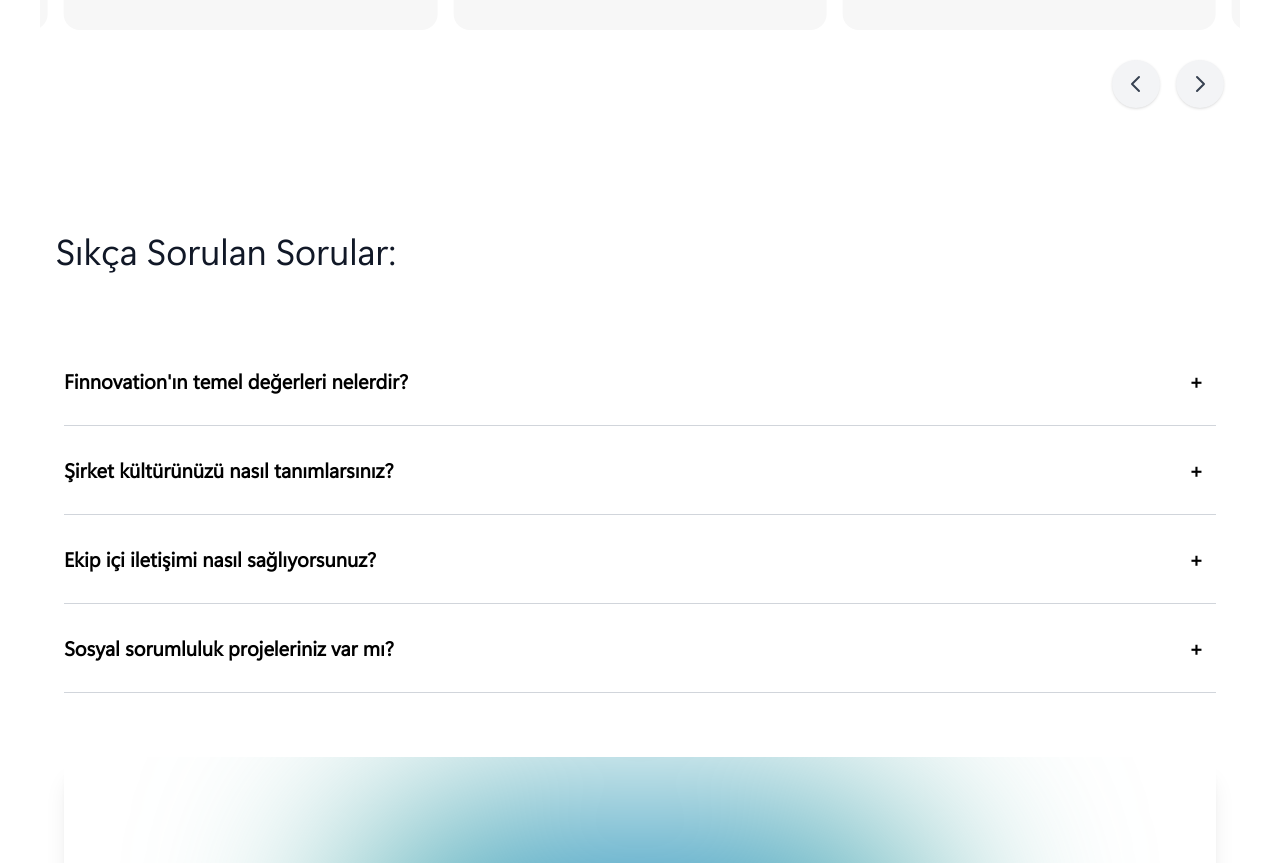
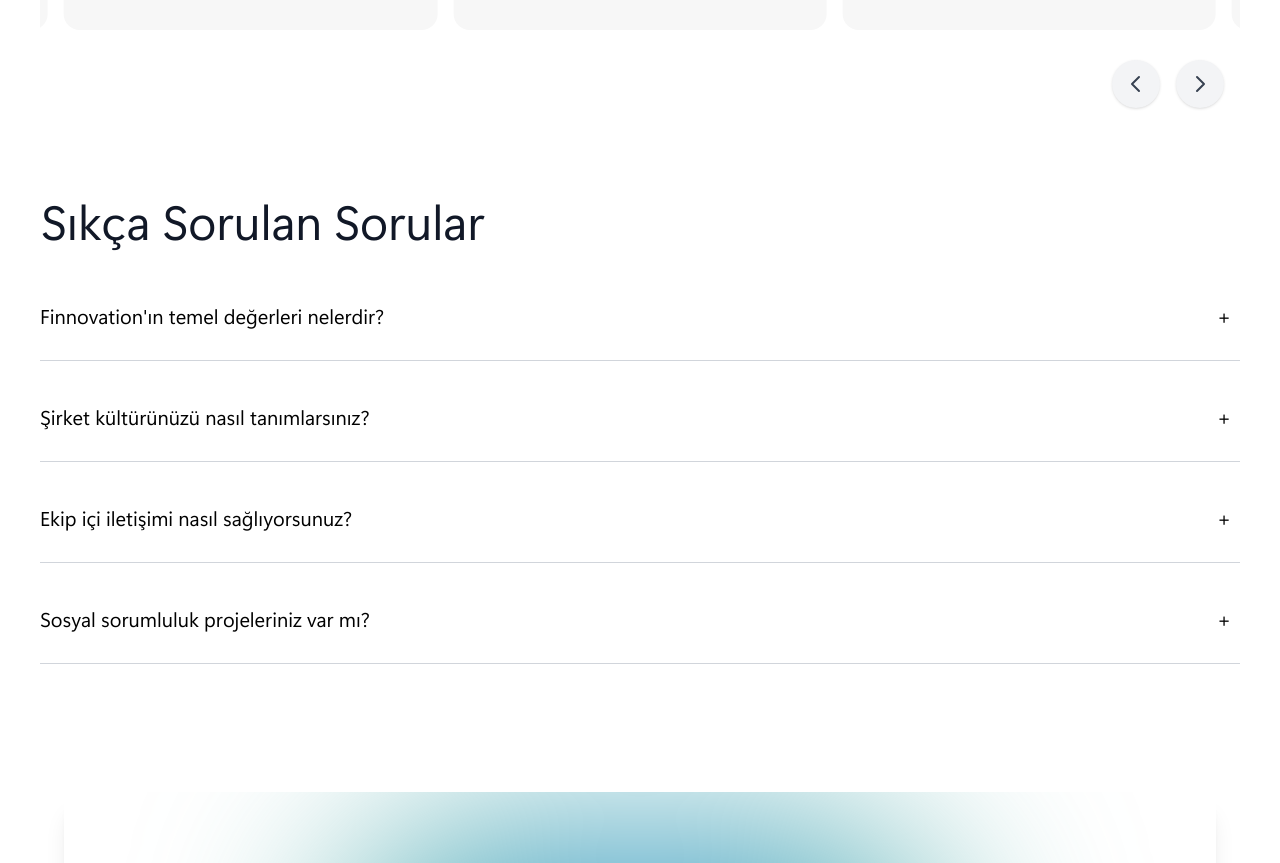
Before and after one commit to aliz1369/finnovation-website, a React (Vite) app: page /career/culture in a window 1280 px wide. Shown: the part 1060-1923 px from the top of the page. Built offline with nearby package versions, Linux system fonts and the light colour scheme; the HTML template or start-up script is replaced by a standard one.

Commit message:
Component yapıları sayfalara entegre edildi.

```diff
--- a/src/components/AccordionList.tsx
+++ b/src/components/AccordionList.tsx
@@ -36,7 +36,7 @@ const AccordionList: React.FC<AccordionListProps> = ({ title, items }) => {
               onClick={() => handleToggle(index)}
             >
               <h3 className="text-xl font-light">{item.title}</h3>
-              <div className="w-8 h-8 rounded-full border border-gray-400 flex items-center justify-center">
+              <div className="w-8 h-8 flex items-center justify-center">
                 <span className="text-xl font-light">
                   {item.isOpen ? "-" : "+"}
                 </span>
--- a/src/pages/Culture.tsx
+++ b/src/pages/Culture.tsx
@@ -1,4 +1,4 @@
-import React, { useState } from "react";
+import React from "react";
 import MainLayout from "../layouts/MainLayout";
 
 import "swiper/swiper-bundle.css";
@@ -6,6 +6,7 @@ import "swiper/swiper-bundle.css";
 import CallToAction from "../components/CallToAction";
 import CardSlider from "../components/CardSlider";
 import HeroTitle from "../components/HeroTitle";
+import AccordionList from "../components/AccordionList";
 
 const Culture: React.FC = () => {
   const values = [
@@ -72,17 +73,6 @@ const Culture: React.FC = () => {
     },
   ];
 
-  const [openFAQs, setOpenFAQs] = useState<boolean[]>(
-    new Array(faqData.length).fill(false)
-  );
-
-  const toggleFAQ = (index: number) => {
-    setOpenFAQs((prev) => {
-      const newState = [...prev];
-      newState[index] = !newState[index];
-      return newState;
-    });
-  };
 
   return (
     <MainLayout>
@@ -109,38 +99,13 @@ const Culture: React.FC = () => {
           </div>
         </section>
 
-        {/* FAQ Section - Updated accordion */}
-        <section className="container mx-auto px-6 py-16 bg-white">
-          <h2 className="text-4xl font-medium text-gray-900 leading-tight font-segouie mt-24">
-            Sıkça Sorulan Sorular:
-          </h2>
-          <div className="mt-16 max-w-6xl mx-auto">
-            {faqData.map((item, index) => (
-              <div key={index} className="border-b border-gray-300 py-6">
-                <div
-                  className="flex justify-between items-center cursor-pointer"
-                  onClick={() => toggleFAQ(index)}
-                >
-                  <h3 className="text-xl font-bold font-segouie">
-                    {item.question}
-                  </h3>
-                  <button
-                    className="w-10 h-10 flex items-center justify-center border-2
-                                   border-gray-900 rounded-full text-xl font-bold"
-                  >
-                    {openFAQs[index] ? "−" : "+"}
-                  </button>
-                </div>
-                {openFAQs[index] && (
-                  <div className="mt-6 mb-12 ml-10 flex items-start space-x-4 max-w-3xl">
-                    <img src={item.icon} alt="icon" className="w-6 h-6 mt-1" />
-                    <p className="text-gray-700">{item.answer}</p>
-                  </div>
-                )}
-              </div>
-            ))}
-          </div>
-        </section>
+        <AccordionList
+          title="Sıkça Sorulan Sorular"
+          items={faqData.map(item => ({
+            title: item.question,
+            content: [item.answer],
+            icon: item.icon
+          }))}/>
         <CallToAction />
       </div>
     </MainLayout>
--- a/src/pages/WorkingInFinnovationPage.tsx
+++ b/src/pages/WorkingInFinnovationPage.tsx
@@ -1,9 +1,10 @@
-import React, { useState } from "react";
+import React from "react";
 import "swiper/swiper-bundle.css";
 import CallToAction from "../components/CallToAction";
 import CardSlider from "../components/CardSlider";
 import HeroTitle from "../components/HeroTitle";
 import MainLayout from "../layouts/MainLayout";
+import AccordionList from "../components/AccordionList";
 
 const WorkingInFinnovationPage: React.FC = () => {
   const benefits = [
@@ -65,17 +66,7 @@ const WorkingInFinnovationPage: React.FC = () => {
     },
   ];
 
-  const [openFAQs, setOpenFAQs] = useState<boolean[]>(
-    new Array(faqData.length).fill(false)
-  );
 
-  const toggleFAQ = (index: number) => {
-    setOpenFAQs((prev) => {
-      const newState = [...prev];
-      newState[index] = !newState[index]; // Sadece tıklanan sorunun açık olup olmadığını değiştir
-      return newState;
-    });
-  };
 
   return (
     <MainLayout>
@@ -101,39 +92,14 @@ const WorkingInFinnovationPage: React.FC = () => {
             />
           </div>
         </section>
-
-        {/* FAQ Section - Updated accordion structure */}
-        <section className="container mx-auto px-6 py-16 bg-white">
-          <h2 className="text-4xl font-medium text-gray-900 leading-tight font-segouie">
-            Sıkça Sorulan Sorular:
-          </h2>
-          <div className="mt-16 max-w-6xl mx-auto">
-            {faqData.map((item, index) => (
-              <div key={index} className="border-b border-gray-300 py-6">
-                <div
-                  className="flex justify-between items-center cursor-pointer"
-                  onClick={() => toggleFAQ(index)}
-                >
-                  <h3 className="text-xl font-bold font-segouie">
-                    {item.question}
-                  </h3>
-                  <button
-                    className="w-10 h-10 flex items-center justify-center border-2
-                                   border-gray-900 rounded-full text-xl font-bold"
-                  >
-                    {openFAQs[index] ? "−" : "+"}
-                  </button>
-                </div>
-                {openFAQs[index] && (
-                  <div className="mt-6 mb-12 ml-10 flex items-start space-x-4 max-w-3xl">
-                    <img src={item.icon} alt="icon" className="w-6 h-6 mt-1" />
-                    <p className="text-gray-700">{item.answer}</p>
-                  </div>
-                )}
-              </div>
-            ))}
-          </div>
-        </section>
+        <AccordionList
+          title="Sıkça Sorulan Sorular"
+          items={faqData.map(item => ({
+            title: item.question,
+            content: [item.answer],
+            icon: item.icon
+          }))}
+        />
       </div>
       <CallToAction />
     </MainLayout>
```
